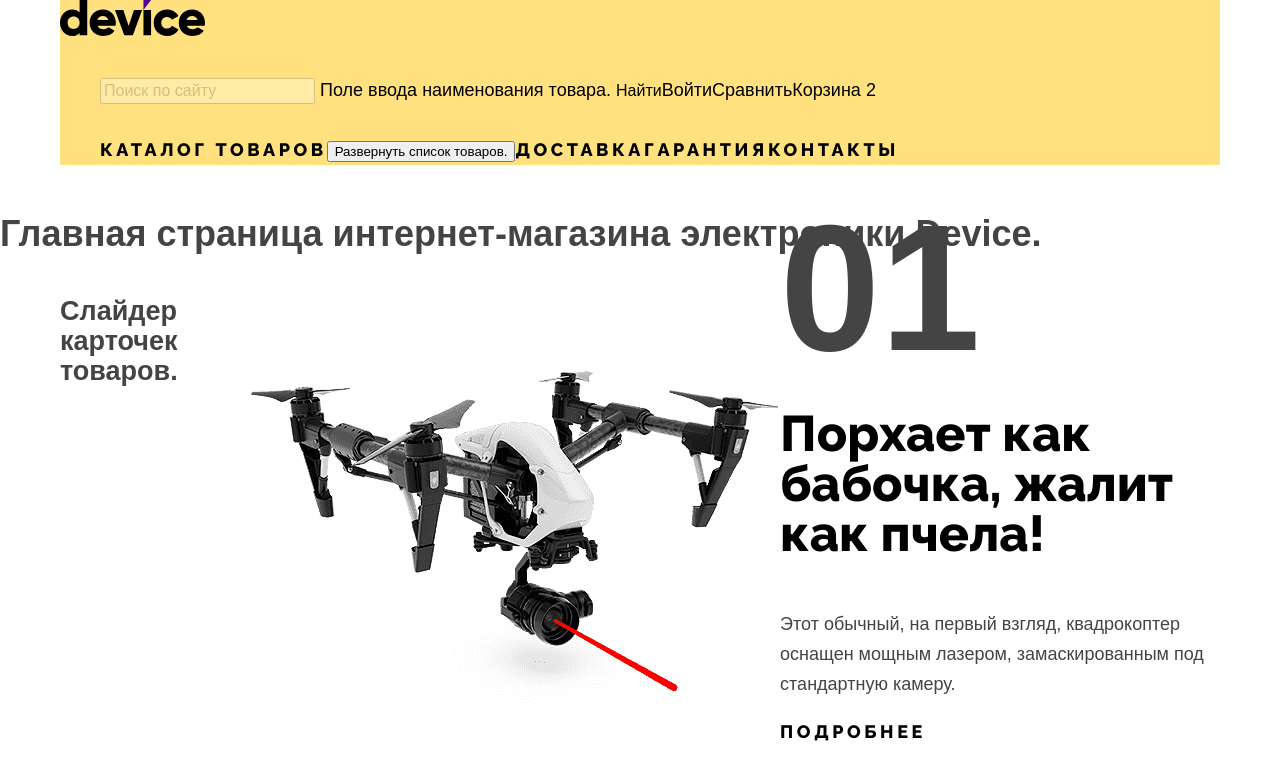
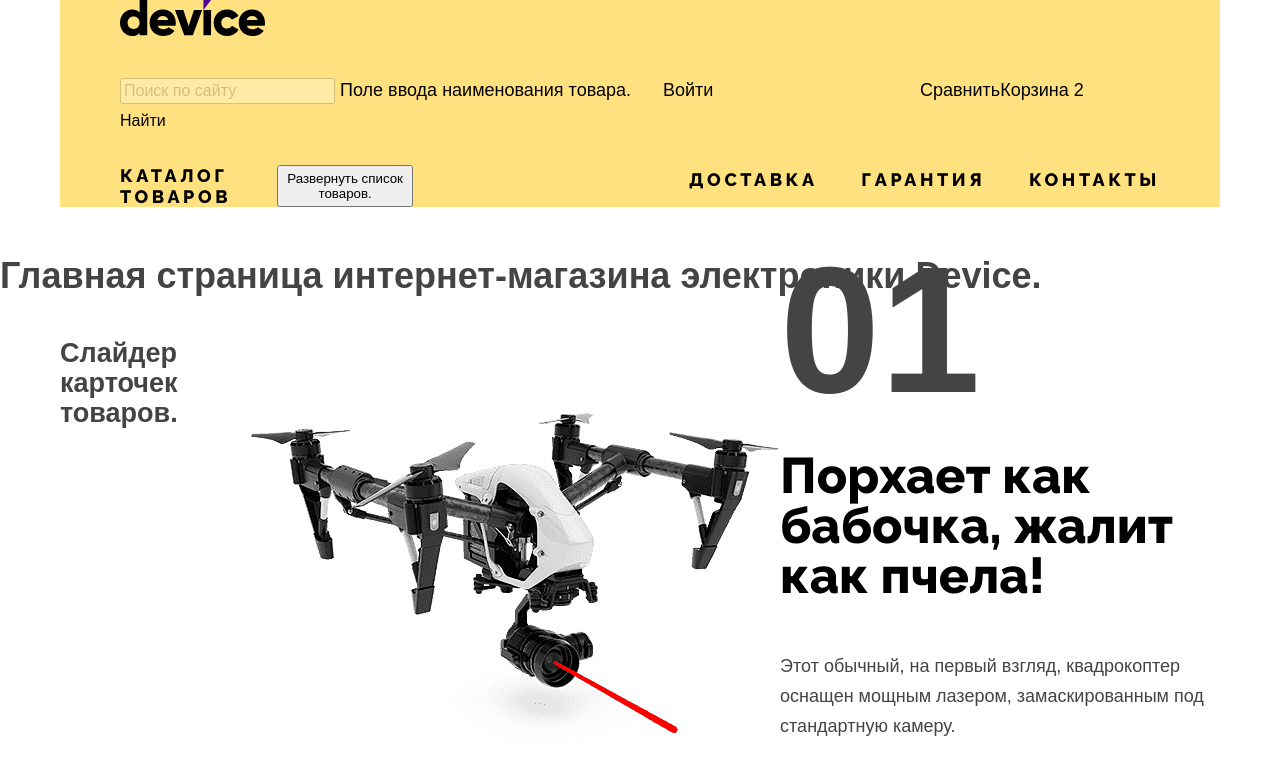
Before and after one commit to KseniyaKovalenko/Device, a plain HTML site: page index.html in a window 1280 px wide. Shown: the top 760 px of the page. Drawn offline with Linux system fonts and the light colour scheme.

Commit message:
add index-header grid

```diff
--- a/index.html
+++ b/index.html
@@ -11,51 +11,54 @@
 </head>
 <body>
         <header class="main-header">
+            <div class="header-content-wrapper">
                 <a class="header-logo">
                     <img class="logo-image" width="145" height="36" alt="Логотип интернет-магазина электронной техники Device" src="images/logo.svg">
                 </a>
                 <nav class="main-navigation">
                     <ul class="user-navigation">
-                    <li class="user-navigation-item">
+                        <li class="user-navigation-item search-form-item">
                             <form class="main-search" action="https://echo.htmlacademy.ru/" method="get">
                                 <input class="search-field" type="text" name="search-field" placeholder="Поиск по сайту" id="search-field">
                                 <label class="visually-hidden" for="search-field">Поле ввода наименования товара.</label>
                                 <a class="search-button" href="catalog.html">Найти</a>
                             </form>
                         </li>
-                    <li class="user-navigation-item">
+                        <li class="user-navigation-item enter-item">
                             <a class="link navigation-link" href="#">Войти</a>
                         </li>
+                        <div class="user-navigation-wrapper">
                         <li class="user-navigation-item">
                             <a class="link navigation-link" href="#">Сравнить</a>
                         </li>
                         <li class="user-navigation-item">
-                        <a class="link navigation-link" href="#">
-                            Корзина
+                            <a class="link navigation-link" href="#">Корзина
                                 <span class="basket-amount">2</span>
                             </a>
                         </li>
+                    </div>
                     </ul>
-                <ul class="products-navigation">
-                    <li class="products-navigation-item">
-                        <a class="link products-navigation-link">Каталог товаров</a>
-                     </li>
-                     <li class="products-navigation-item">
+                    <div class="catalog-services-wrapper">
+                        <div class="catalog-togler-wrapper">
+                            <h2 class="catalog-togler-title">Каталог товаров</h2>
                             <button class="products-navigation-button visually-hidden" type="button">
                                 <span class="visually-hidden">Развернуть список товаров.</span>
                             </button>
+                        </div>
+                        <ul class="services-navigation">
+                            <li class="services-navigation-item">
+                                <a class="link services-navigation-link" href="#">Доставка</a>
                             </li>
-                    <li class="products-navigation-item">
-                        <a class="link products-navigation-link" href="#">Доставка</a>
+                            <li class="services-navigation-item">
+                                <a class="link services-navigation-link" href="#">Гарантия</a>
                             </li>
-                    <li class="products-navigation-item">
-                        <a class="link products-navigation-link" href="#">Гарантия</a>
-                    </li>
-                    <li class="products-navigation-item">
-                        <a class="link products-navigation-link" href="#">Контакты</a>
+                            <li class="services-navigation-item">
+                                <a class="link services-navigation-link" href="#">Контакты</a>
                             </li>
                         </ul>
+                    </div>
                 </nav>
+            </div>
         </header>
         <main class="main-index main-container">
             <h1 class="visually-hidden">Главная страница интернет-магазина электроники Device.</h1>
--- a/styles/style.css
+++ b/styles/style.css
@@ -29,8 +29,14 @@ html {
     margin-bottom: 30px;
 }
 
+.header-content-wrapper {
+    width: 1040px;
+    margin: 0 auto;
+}
+
 .logo-image {
     margin-bottom: 30px;
+    margin-left: auto;
 }
 
 .user-navigation {
@@ -38,6 +44,22 @@ html {
     display: flex;
     margin: 0;
     margin-bottom: 30px;
+    padding: 0;
+    justify-content: space-between;
+}
+
+.search-form-item {
+    width: 517px;
+}
+
+.enter-item {
+    width: 231px;
+}
+
+.user-navigation-wrapper {
+    display: flex;
+    width: 240px;
+    flex-wrap: wrap;
 }
 
 .search-field {
@@ -57,10 +79,35 @@ html {
     text-align: center;
 }
 
-.products-navigation {
+.catalog-togler-wrapper {
+    display: flex;
+    width: 293px;
+}
+
+.catalog-togler-title {
+    font-family: "Raleway", sans-serif;
+    font-size: 18px;
+    line-height: 21px;
+    font-weight: 800;
+    text-transform: uppercase;
+    color: #000000;
+    letter-spacing: .2em;
+    margin: 0;
+}
+
+.catalog-services-wrapper {
+    display: flex;
+    justify-content: space-between;
+}
+
+.services-navigation {
     list-style-type: none;
     display: flex;
     margin: 0;
+    width: 471px;
+    justify-content: space-between;
+    flex-wrap: wrap;
+    padding: 0;
 }
 
 .link {
@@ -73,7 +120,7 @@ html {
     color: #000000;
 }
 
-.products-navigation-link {
+.services-navigation-link {
     letter-spacing: .2em;
     text-align: left;
 }
```
Lines whose indentation alone changed are shown as unchanged.
